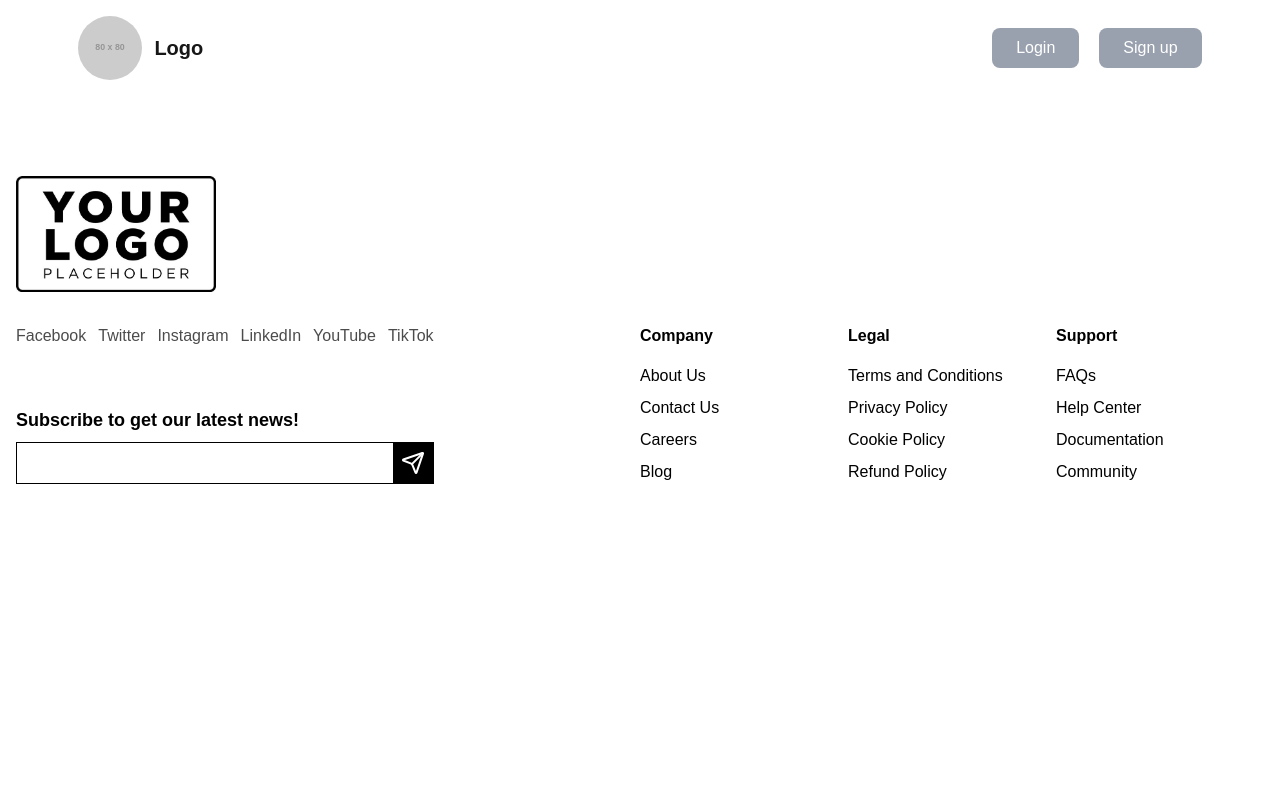
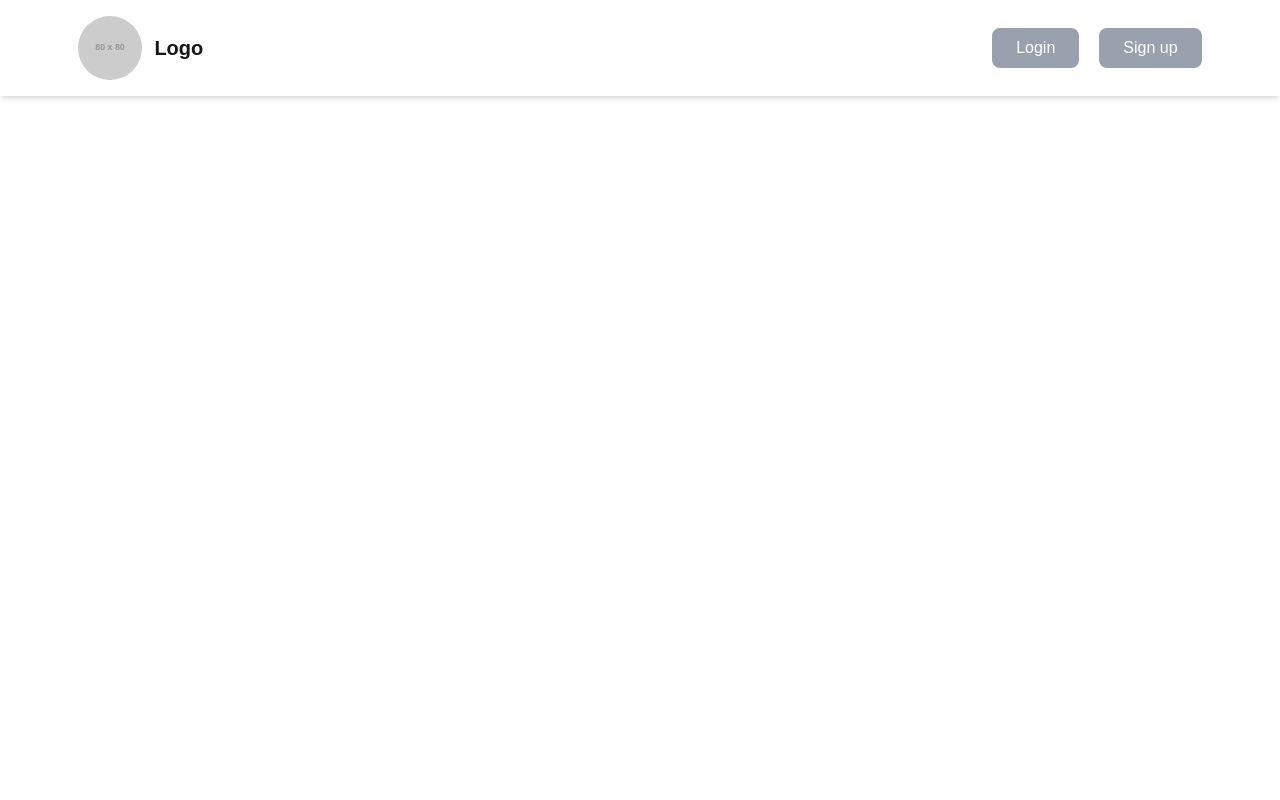
Before and after one commit to Ahmed-El-shamy/q-learn, a Next.js app: page / in a window 1280 px wide. Shown: the top 800 px of the page. Built offline with nearby package versions, Linux system fonts and the light colour scheme.

Commit message:
feat: adding a border to the footer

```diff
--- a/app/_components/Footer/Footer.tsx
+++ b/app/_components/Footer/Footer.tsx
@@ -5,7 +5,7 @@ import NewsLetter from "../NewsLetter/NewLetter";
 
 const Footer = () => {
     return (
-        <footer className="bg-white">
+        <footer className="bg-white border-t border-t-black">
             <div className="max-w-[1700px] mx-auto text-black py-20 px-4 flex flex-col gap-8">
                 <Image src="/logo-placeholder.jpg" alt="logo" width={200} height={200} />
                 <div className="flex flex-col md:flex-row justify-between gap-8 md:gap-2">
--- a/app/layout.tsx
+++ b/app/layout.tsx
@@ -30,7 +30,9 @@ export default function RootLayout({
         className={`${geistSans.variable} ${geistMono.variable} antialiased`}
       >
         <Navbar />
-        {children}
+        <div className="min-h-screen">
+          {children}
+        </div>
         <Footer />
       </body>
     </html>
```
